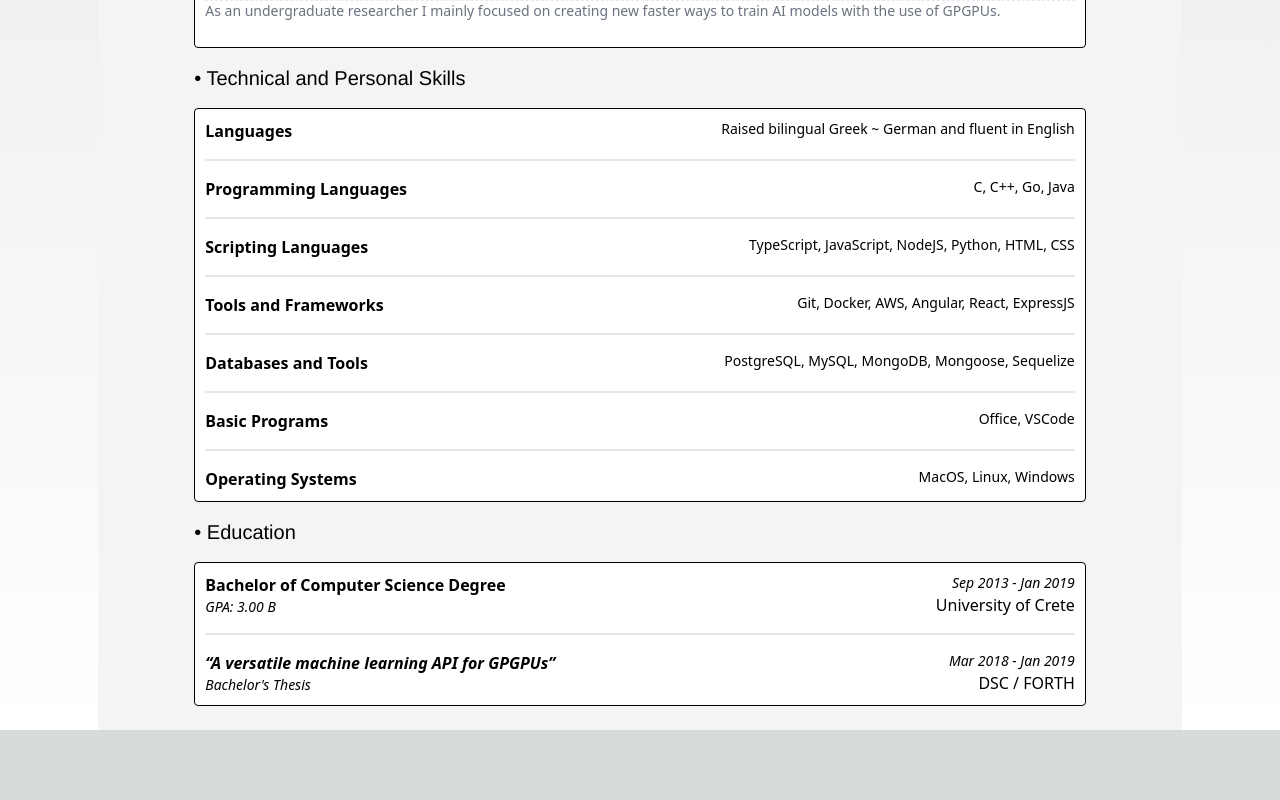
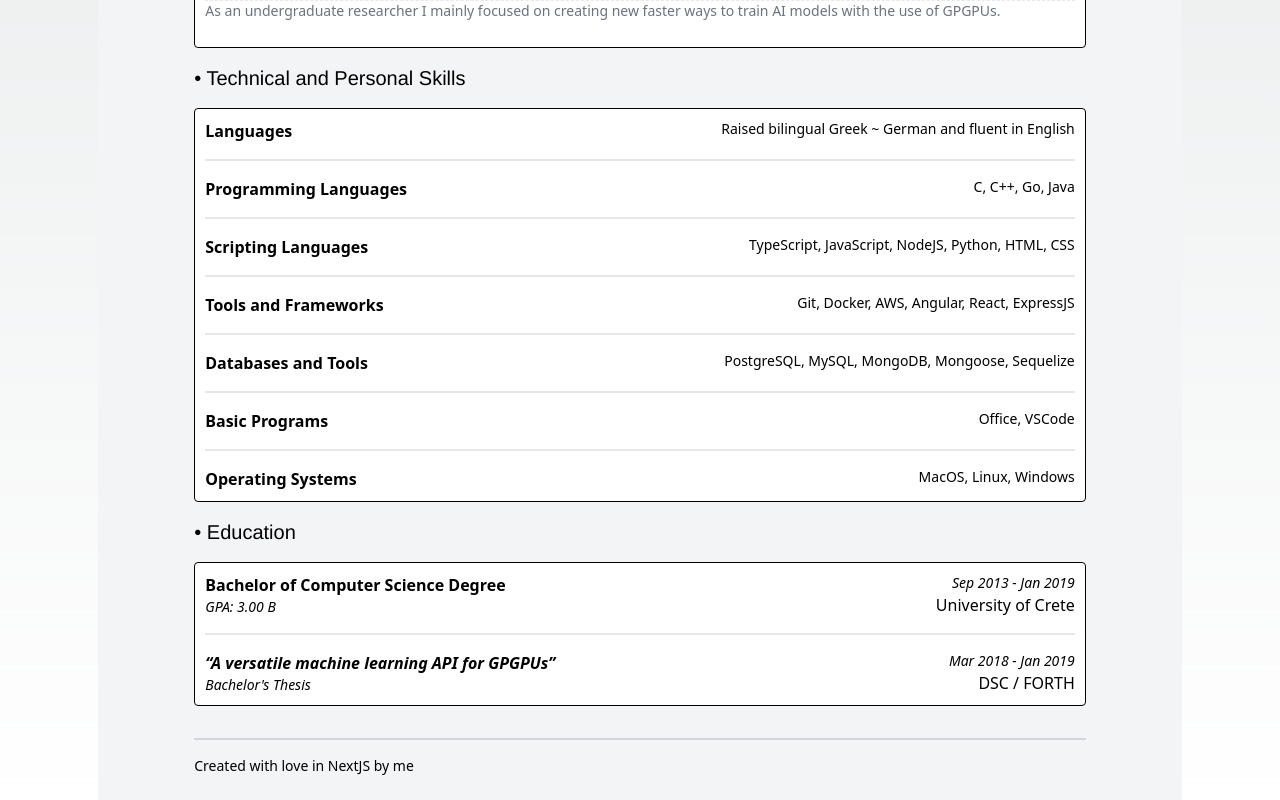
Before and after one commit to keybraker/keybraker.github.io, a Next.js app: page / in a window 1280 px wide. Shown: the part 1217-2017 px from the top of the page. Before the commit the page ends 1947 px from the top, so only its background shows below. Built offline with nearby package versions, Linux system fonts and the light colour scheme.

Commit message:
Update link to open in new tabs

```diff
--- a/src/abilities/education.tsx
+++ b/src/abilities/education.tsx
@@ -15,7 +15,7 @@ const education: ShowcaseType[] = [
     end: "Jan 2019",
     title: "<i>“A versatile machine learning API for GPGPUs”</i>",
     position:
-      '<a href="https://www.ics.forth.gr/discs/r" rel="noopener noreferrer"target="_blank">DSC</a> / <a href="https://www.ics.forth.gr" rel="noopener noreferrer"target="_blank">FORTH</a>',
+      '<a href="https://www.ics.forth.gr/discs/r" rel="noopener noreferrer" target="_blank">DSC</a> / <a href="https://www.ics.forth.gr" rel="noopener noreferrer" target="_blank">FORTH</a>',
     info: "Bachelor's Thesis",
   },
 ];
--- /dev/null
+++ b/src/abilities/footer.tsx
@@ -0,0 +1,16 @@
+const repo = "https://github.com/keybraker/keybraker.github.io";
+
+export default function Footer() {
+  return (
+    <>
+      <div className="border border-gray-300 mt-4"></div>
+      <div className="flex flex-col xs:flex-row justify-between items-center xs:items-stretch">
+        <span className="flex justify-center text-sm hover:underline">
+          <a rel="noopener noreferrer" target="_blank" href={repo}>
+            Created with love in NextJS by me
+          </a>
+        </span>
+      </div>
+    </>
+  );
+}
--- a/src/abilities/header.tsx
+++ b/src/abilities/header.tsx
@@ -13,19 +13,19 @@ const lnkd = "https://www.linkedin.com/in/" + "ioannis-t-3365151a2";
 function AboutPageInner() {
   return (
     <div className="flex flex-row flex-start justify-around gap-4 align-baseline">
-      <a href={addr}>
+      <a rel="noopener noreferrer" target="_blank" href={addr}>
         <MdLocationOn size={"1.3rem"} />
       </a>
-      <a href={mail}>
+      <a rel="noopener noreferrer" target="_blank" href={mail}>
         <MdEmail size={"1.3rem"} />
       </a>
-      <a href={gthb}>
+      <a rel="noopener noreferrer" target="_blank" href={gthb}>
         <FaGithub size={"1.3rem"} />
       </a>
-      <a href={lnkd}>
+      <a rel="noopener noreferrer" target="_blank" href={lnkd}>
         <FaLinkedin size={"1.3rem"} />
       </a>
-      <a href={twtr}>
+      <a rel="noopener noreferrer" target="_blank" href={twtr}>
         <FaTwitter size={"1.3rem"} />
       </a>
     </div>
--- a/src/pages/index.tsx
+++ b/src/pages/index.tsx
@@ -5,6 +5,7 @@ import SkillPage from "@/abilities/skills";
 import CategoryTitle from "@/components/categoryTitle";
 import Header from "@/abilities/header";
 import Head from "next/head";
+import Footer from "@/abilities/footer";
 
 export default function Home() {
   return (
@@ -25,6 +26,7 @@ export default function Home() {
         <SkillPage />
         <CategoryTitle title={"Education"}></CategoryTitle>
         <EducationPage />
+        <Footer />
       </main>
     </div>
   );
```
Also changed, not shown: src/abilities/experience.tsx (+7 -7 lines).
